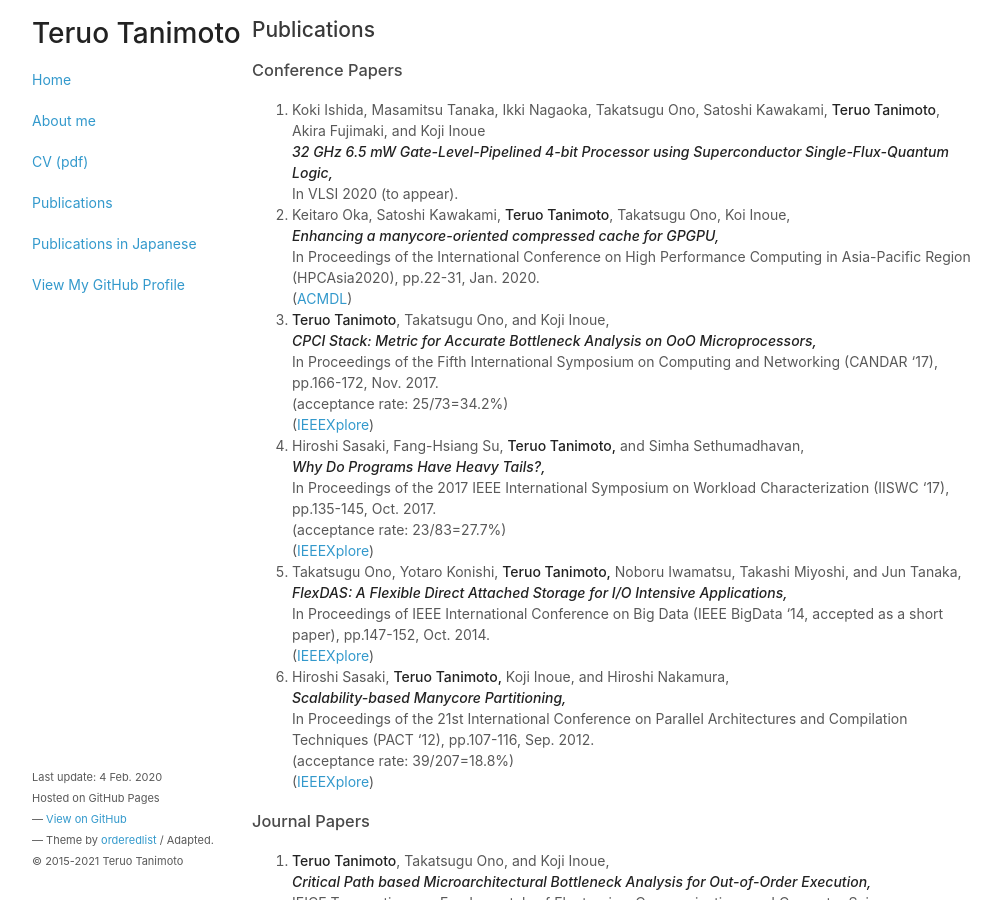
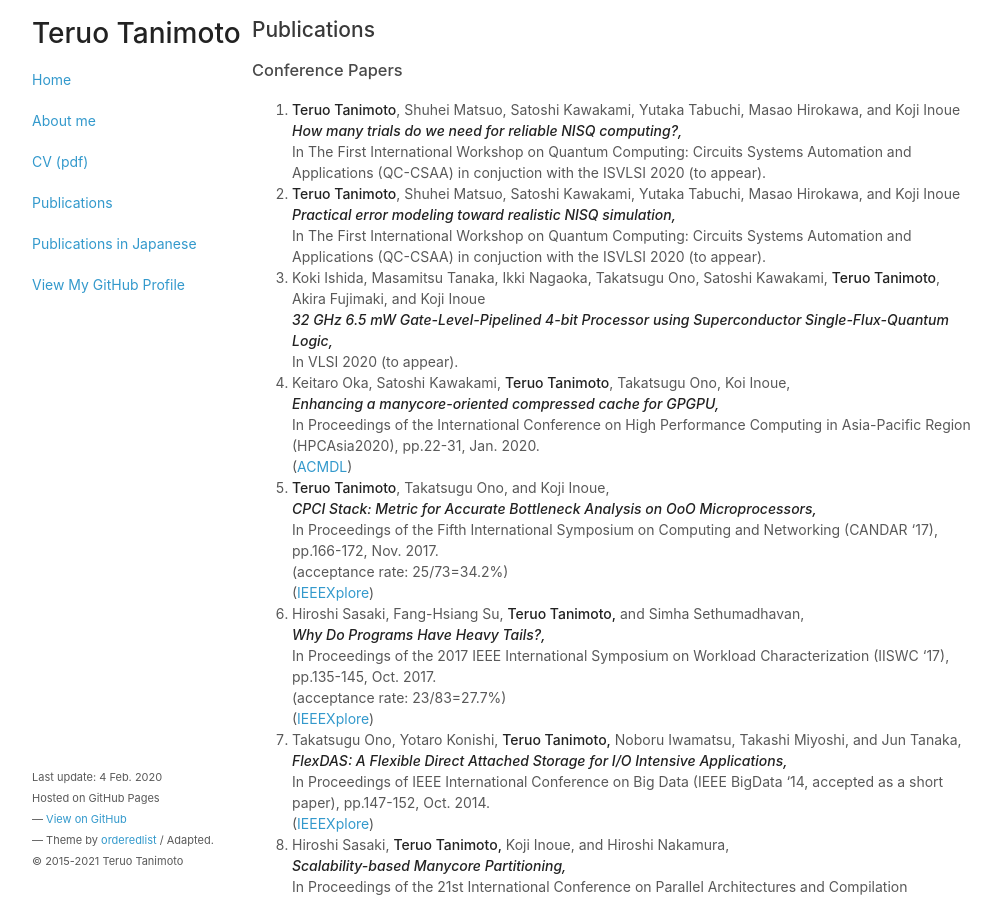
Before and after one commit to teruo41/teruo41.github.io, a Jekyll site: the page built from pubse.md, in a window 1280 px wide and 900 px high. Shown: the whole window, without its empty margins (138-1139 px from the left). Built offline with Jekyll 4.4.1, drawn with Linux system fonts in a browser that asks for light colours.

Commit message:
Update pubse.md

```diff
--- a/pubse.md
+++ b/pubse.md
@@ -7,6 +7,12 @@ title: Publications
 
 ### Conference Papers
 
+0. __Teruo Tanimoto__, Shuhei Matsuo, Satoshi Kawakami, Yutaka Tabuchi, Masao Hirokawa, and Koji Inoue
+   ***How many trials do we need for reliable NISQ computing?,***
+   In The First International Workshop on Quantum Computing: Circuits Systems Automation and Applications (QC-CSAA) in conjuction with the ISVLSI 2020 (to appear).
+0. __Teruo Tanimoto__, Shuhei Matsuo, Satoshi Kawakami, Yutaka Tabuchi, Masao Hirokawa, and Koji Inoue
+   ***Practical error modeling toward realistic NISQ simulation,***
+   In The First International Workshop on Quantum Computing: Circuits Systems Automation and Applications (QC-CSAA) in conjuction with the ISVLSI 2020 (to appear).
 0. Koki Ishida, Masamitsu Tanaka, Ikki Nagaoka, Takatsugu Ono, Satoshi Kawakami, __Teruo Tanimoto__, Akira Fujimaki, and Koji Inoue
    ***32 GHz 6.5 mW Gate-Level-Pipelined 4-bit Processor using Superconductor Single-Flux-Quantum Logic,***
    In VLSI 2020 (to appear).
```
